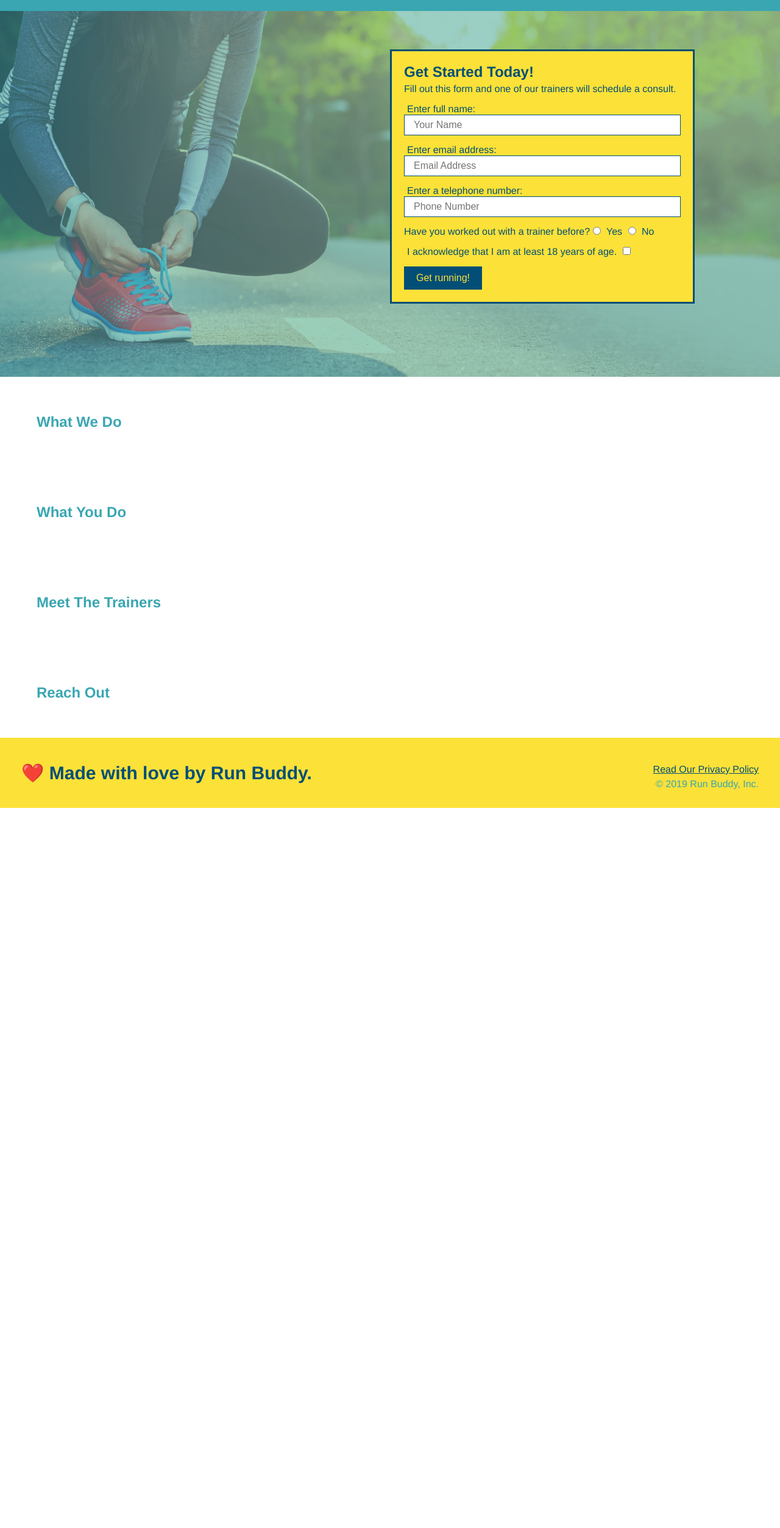
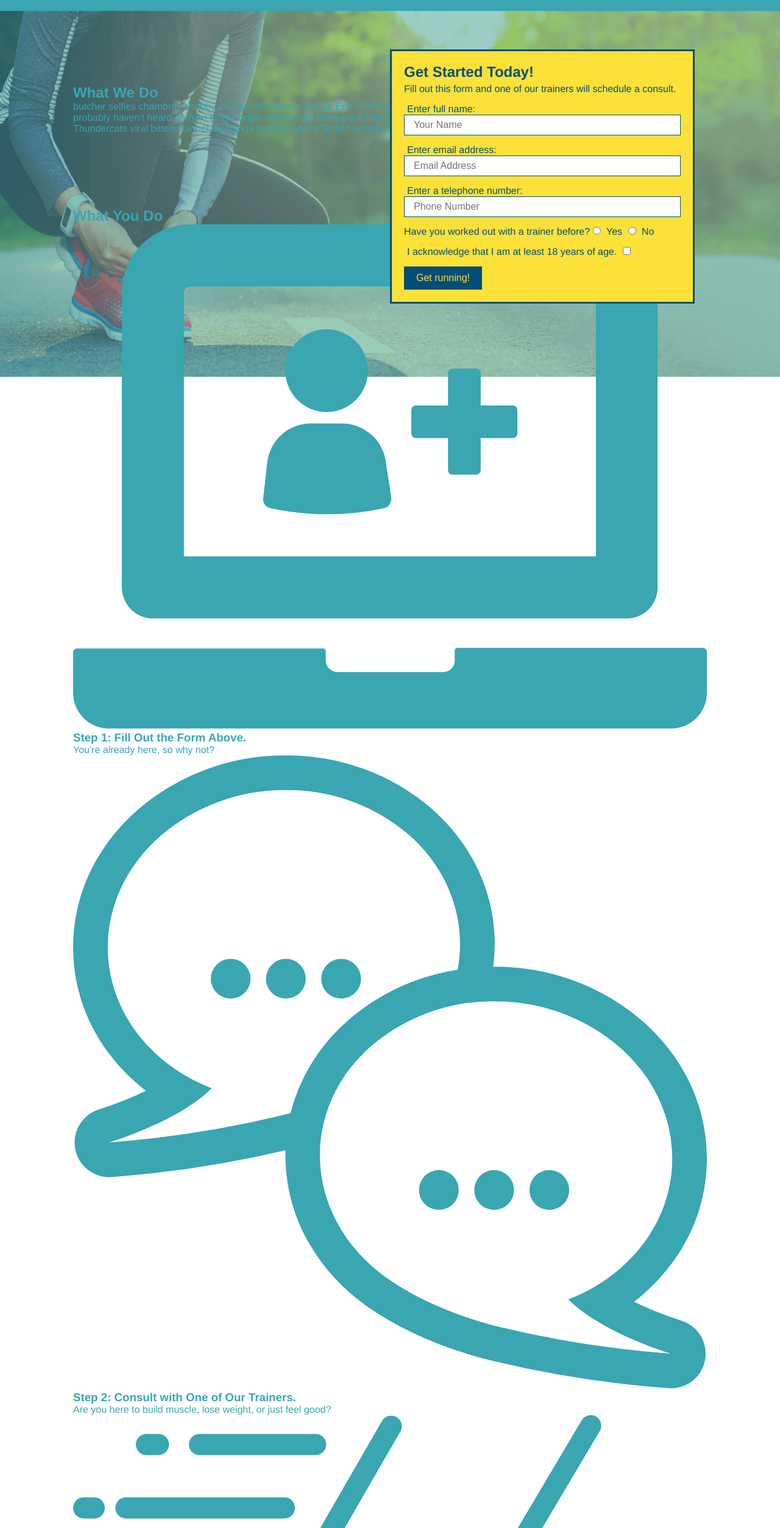
Before and after one commit to sultansiddiqi/run-buddy, a plain HTML site: page index.html in a window 1280 px wide. Shown: the part 54-2560 px from the top of the page at 61% size. Before the commit the page ends 1379 px from the top, so only its background shows below. Drawn offline with Linux system fonts and the light colour scheme.

Commit message:
add what you do icons

```diff
--- a/index.html
+++ b/index.html
@@ -56,26 +56,41 @@
         </button>
       </form>
     </div>
-  </section>
-  <!-- end hero -->
-  <!-- "what we do" section -->
-  <section>
+<!-- "what we do" section -->
+<section id="what-we-do">
     <h2>What We Do</h2>
+    <p>
+      butcher selfies chambray shabby chic gentrify readymade yr Echo Park XOXO Tumblr normcore Banksy direct trade Blue Bottle chillwave you probably haven't heard of them single-origin coffee Vice fanny pack fixie Odd Future Austin fingerstache pickled twee synth Wes Anderson Thundercats viral bitters flannel meggings narwhal Marfa Schlitz sustainable Intelligentsia umami deep v craft
+    </p>
   </section>
 
   <!-- "what you do" section -->
-  <section>
+  <section id="what-you-do">
     <h2>What You Do</h2>
-  </section>
 
-  <!-- "meet the trainers" section -->
-  <section>
-    <h2>Meet The Trainers</h2>
-  </section>
+    <div>
+        <img src="./assets/images/step-1.svg" alt="" />
+      <h3>Step 1: Fill Out the Form Above.</h3>
+      <p>You're already here, so why not?</p>
+    </div>
 
-  <!-- "reach out" section -->
-  <section>
-    <h2>Reach Out</h2>
+    <div>
+        <img src="./assets/images/step-2.svg" alt="" />
+      <h3>Step 2: Consult with One of Our Trainers.</h3>
+      <p>Are you here to build muscle, lose weight, or just feel good?</p>
+    </div>
+
+    <div>
+        <img src="./assets/images/step-3.svg" alt="" />
+      <h3>Step 3: Get Running.</h3>
+      <p>Hit the ground running (literally) once your trainer lays out your plan.</p>
+    </div>
+
+    <div>
+        <img src="./assets/images/step-4.svg" alt="" />
+      <h3>Step 4: See Results.</h3>
+      <p>Bi-weekly checkins with your trainer will keep you focused</p>
+    </div>
   </section>
 </body>
 
```
Also changed, not shown: assets/images/step-1.svg (added), assets/images/step-2.svg (added), assets/images/step-3.svg (added), assets/images/step-4.svg (added), 2 other files.
